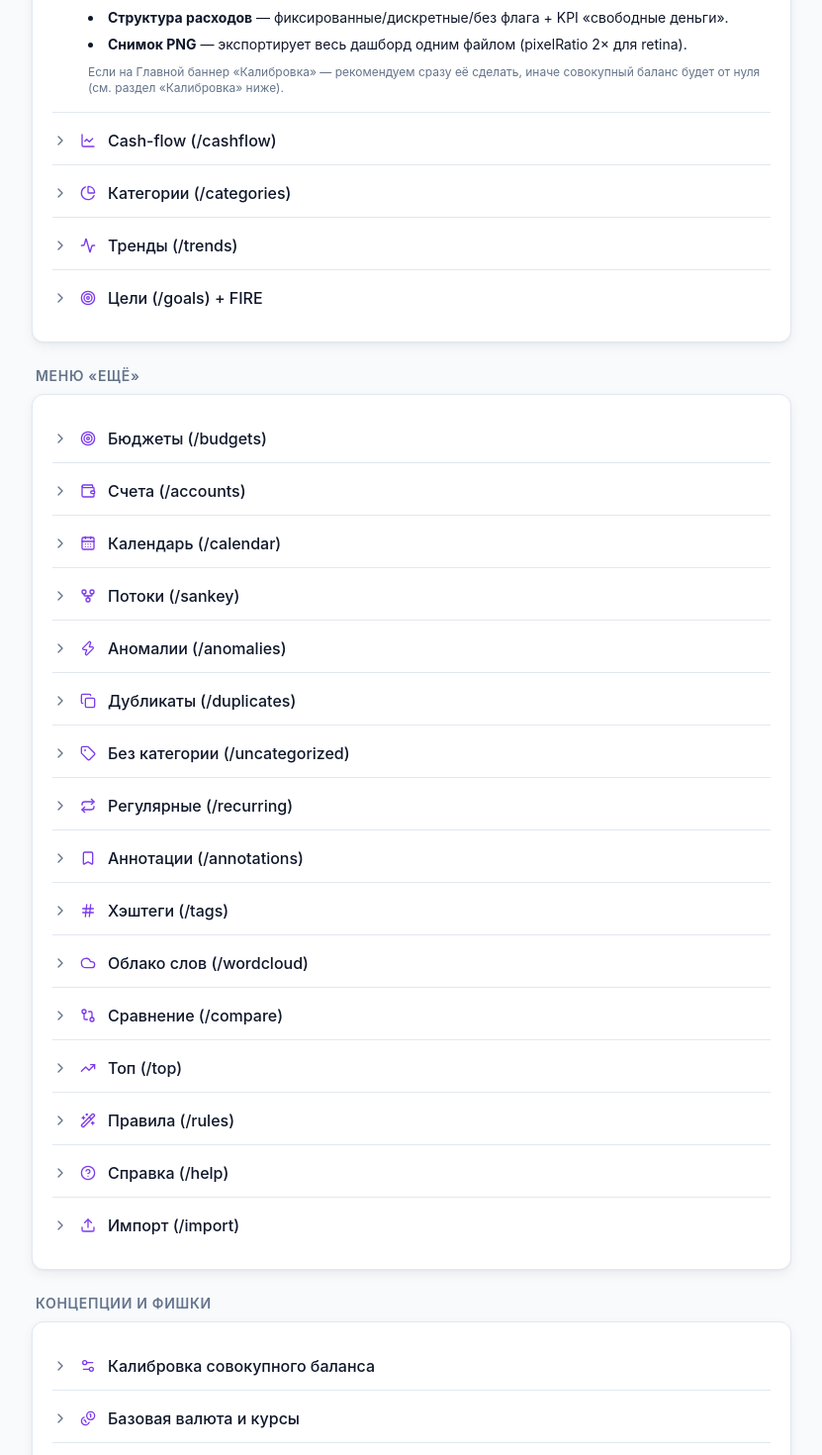
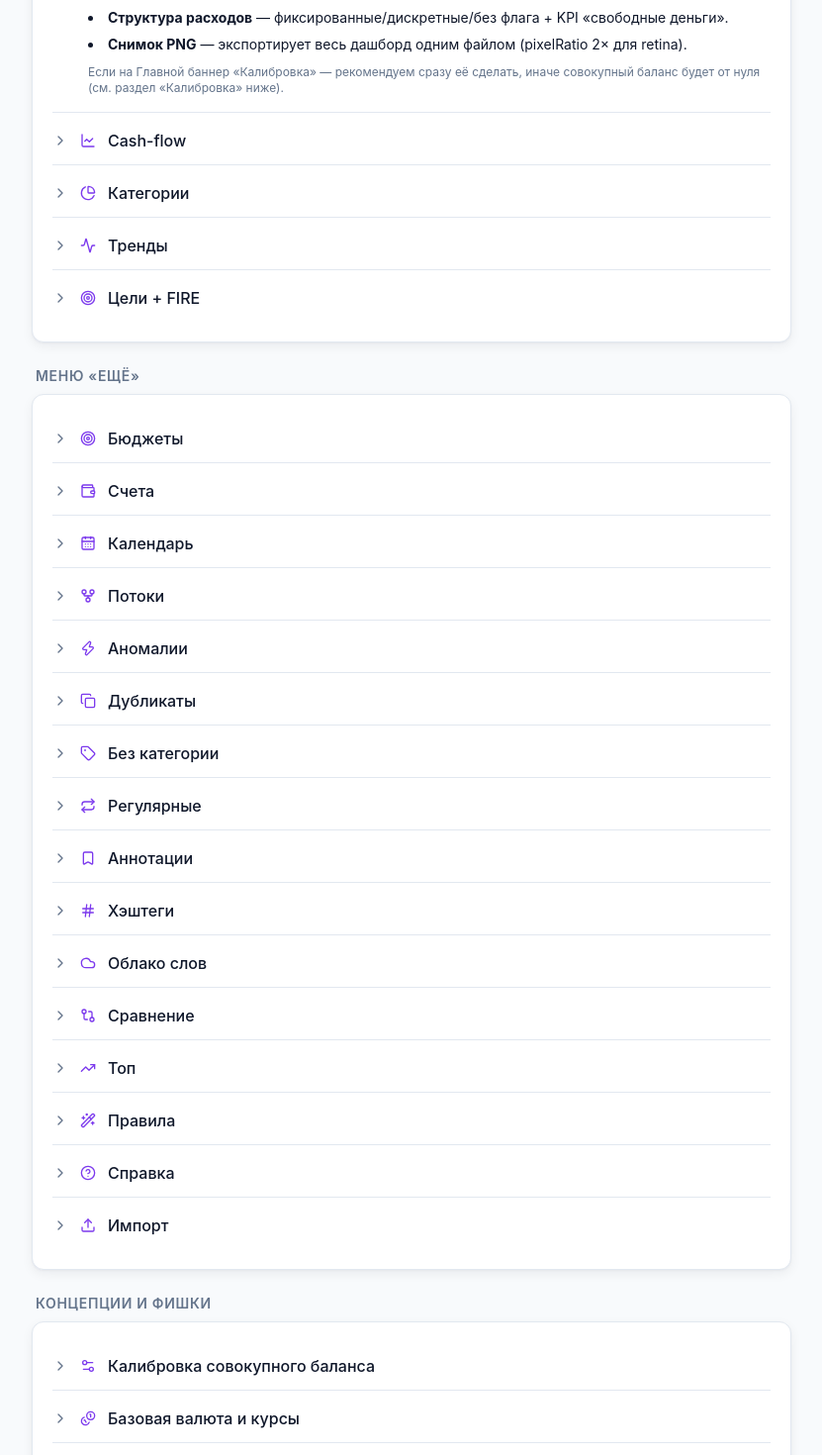
Before and after one commit to velios/DzenAnalytics, a React (Vite) app: page /help in a window 1280 px wide. Shown: the part 580-2050 px from the top of the page at 99% size, without its empty margins (224-1055 px from the left). Built offline with nearby package versions, Linux system fonts and the light colour scheme.

Commit message:
docs(help): drop URL paths from section titles

```diff
--- a/src/pages/HelpPage.tsx
+++ b/src/pages/HelpPage.tsx
@@ -59,7 +59,7 @@ const SECTIONS: Section[] = [
     id: "page-dashboard",
     group: "main",
     icon: LayoutDashboard,
-    title: "Главная (/)",
+    title: "Главная",
     body: (
       <>
         <p>
@@ -109,7 +109,7 @@ const SECTIONS: Section[] = [
     id: "page-cashflow",
     group: "main",
     icon: LineChart,
-    title: "Cash-flow (/cashflow)",
+    title: "Cash-flow",
     body: (
       <>
         <p>
@@ -149,7 +149,7 @@ const SECTIONS: Section[] = [
     id: "page-categories",
     group: "main",
     icon: PieChart,
-    title: "Категории (/categories)",
+    title: "Категории",
     body: (
       <>
         <p>
@@ -171,7 +171,7 @@ const SECTIONS: Section[] = [
     id: "page-trends",
     group: "main",
     icon: Activity,
-    title: "Тренды (/trends)",
+    title: "Тренды",
     body: (
       <>
         <p>Паттерны трат во времени и по дням недели.</p>
@@ -189,7 +189,7 @@ const SECTIONS: Section[] = [
     id: "page-goals",
     group: "main",
     icon: Target,
-    title: "Цели (/goals) + FIRE",
+    title: "Цели + FIRE",
     body: (
       <>
         <p>
@@ -220,7 +220,7 @@ const SECTIONS: Section[] = [
     id: "page-budgets",
     group: "more",
     icon: Target,
-    title: "Бюджеты (/budgets)",
+    title: "Бюджеты",
     body: (
       <p>
         Месячные лимиты по категориям с цветным прогрессом
@@ -233,7 +233,7 @@ const SECTIONS: Section[] = [
     id: "page-accounts",
     group: "more",
     icon: Wallet,
-    title: "Счета (/accounts)",
+    title: "Счета",
     body: (
       <>
         <p>
@@ -252,7 +252,7 @@ const SECTIONS: Section[] = [
     id: "page-calendar",
     group: "more",
     icon: CalendarDays,
-    title: "Календарь (/calendar)",
+    title: "Календарь",
     body: (
       <p>
         GitHub-style тепловая карта по дням всего года, 9 градаций цвета (квантильное
@@ -265,7 +265,7 @@ const SECTIONS: Section[] = [
     id: "page-sankey",
     group: "more",
     icon: GitFork,
-    title: "Потоки (/sankey)",
+    title: "Потоки",
     body: (
       <p>
         Sankey-диаграмма: источники доходов → суммарный бюджет → категории расходов.
@@ -278,7 +278,7 @@ const SECTIONS: Section[] = [
     id: "page-anomalies",
     group: "more",
     icon: Zap,
-    title: "Аномалии (/anomalies)",
+    title: "Аномалии",
     body: (
       <p>
         Подсветка операций-выбросов и резких всплесков по категориям. Подробное
@@ -290,7 +290,7 @@ const SECTIONS: Section[] = [
     id: "page-duplicates",
     group: "more",
     icon: Copy,
-    title: "Дубликаты (/duplicates)",
+    title: "Дубликаты",
     body: (
       <p>
         Авто-детект подозрительно похожих операций: <em>одинаковая сумма + получатель
@@ -303,7 +303,7 @@ const SECTIONS: Section[] = [
     id: "page-uncategorized",
     group: "more",
     icon: Tag,
-    title: "Без категории (/uncategorized)",
+    title: "Без категории",
     body: (
       <>
         <p>
@@ -323,7 +323,7 @@ const SECTIONS: Section[] = [
     id: "page-recurring",
     group: "more",
     icon: Repeat,
-    title: "Регулярные (/recurring)",
+    title: "Регулярные",
     body: (
       <p>
         Авто-детект подписок и регулярных трат + прогноз ближайших платежей + общая
@@ -336,7 +336,7 @@ const SECTIONS: Section[] = [
     id: "page-annotations",
     group: "more",
     icon: Bookmark,
-    title: "Аннотации (/annotations)",
+    title: "Аннотации",
     body: (
       <p>
         Заметки на временной шкале. «Зарплата выросла», «Купил машину», «Поменяли
@@ -349,7 +349,7 @@ const SECTIONS: Section[] = [
     id: "page-tags",
     group: "more",
     icon: Hash,
-    title: "Хэштеги (/tags)",
+    title: "Хэштеги",
     body: (
       <p>
         Если в комментариях к операциям пишете теги вида <code>#Mazda3</code>,{" "}
@@ -363,7 +363,7 @@ const SECTIONS: Section[] = [
     id: "page-wordcloud",
     group: "more",
     icon: Cloud,
-    title: "Облако слов (/wordcloud)",
+    title: "Облако слов",
     body: (
       <p>
         Самые частые слова в комментариях. Размер — частота, цвет — для чтения,
@@ -376,7 +376,7 @@ const SECTIONS: Section[] = [
     id: "page-compare",
     group: "more",
     icon: GitCompare,
-    title: "Сравнение (/compare)",
+    title: "Сравнение",
     body: (
       <p>
         Сравнить два периода. Пресеты: текущий месяц / предыдущий, YTD vs прошлый YTD,
@@ -389,7 +389,7 @@ const SECTIONS: Section[] = [
     id: "page-top",
     group: "more",
     icon: TrendingUp,
-    title: "Топ (/top)",
+    title: "Топ",
     body: (
       <p>
         Три сортируемые таблицы: топ-категории, топ-получатели, топ-операции. Все
@@ -402,7 +402,7 @@ const SECTIONS: Section[] = [
     id: "page-rules",
     group: "more",
     icon: Wand2,
-    title: "Правила (/rules)",
+    title: "Правила",
     body: (
       <p>
         Управление правилами перезаписи категорий. Подробности — раздел «Правила
@@ -414,14 +414,14 @@ const SECTIONS: Section[] = [
     id: "page-help",
     group: "more",
     icon: HelpCircle,
-    title: "Справка (/help)",
+    title: "Справка",
     body: <p>Этот документ.</p>,
   },
   {
     id: "page-import",
     group: "more",
     icon: Upload,
-    title: "Импорт (/import)",
+    title: "Импорт",
     body: (
       <>
         <p>
@@ -724,7 +724,7 @@ const SECTIONS: Section[] = [
     id: "concept-search",
     group: "concepts",
     icon: Search,
-    title: "Глобальный поиск (/search)",
+    title: "Глобальный поиск",
     body: (
       <>
         <p>
```
